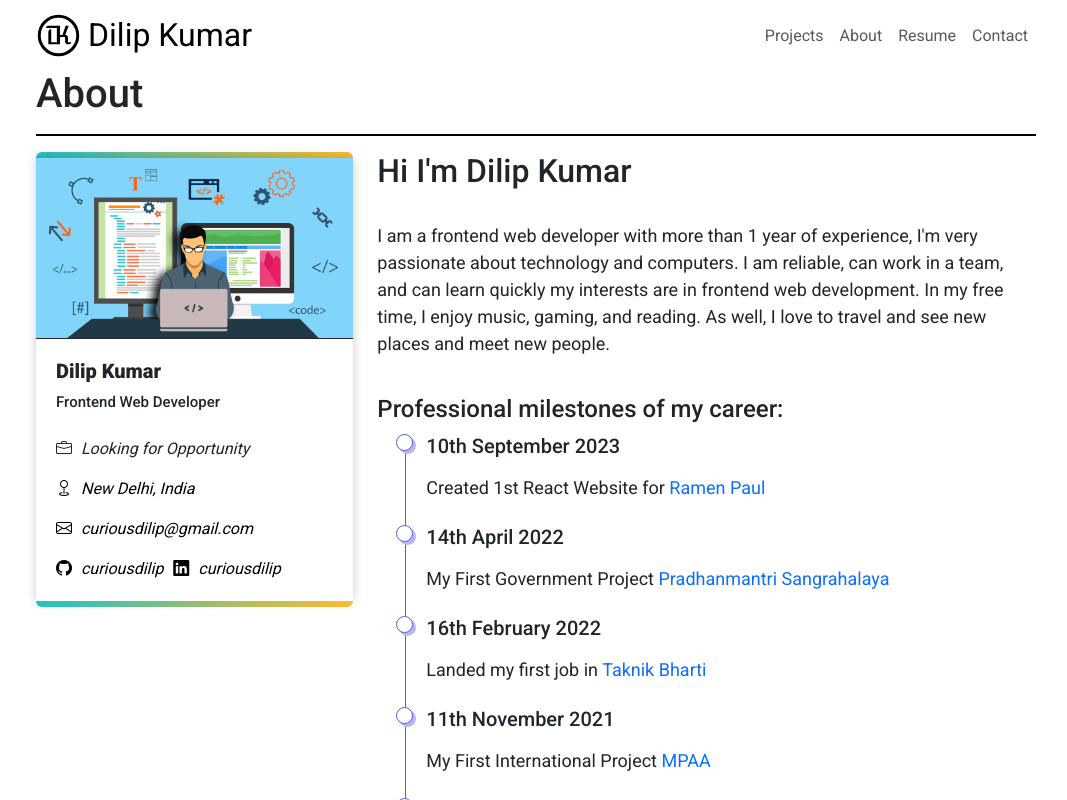
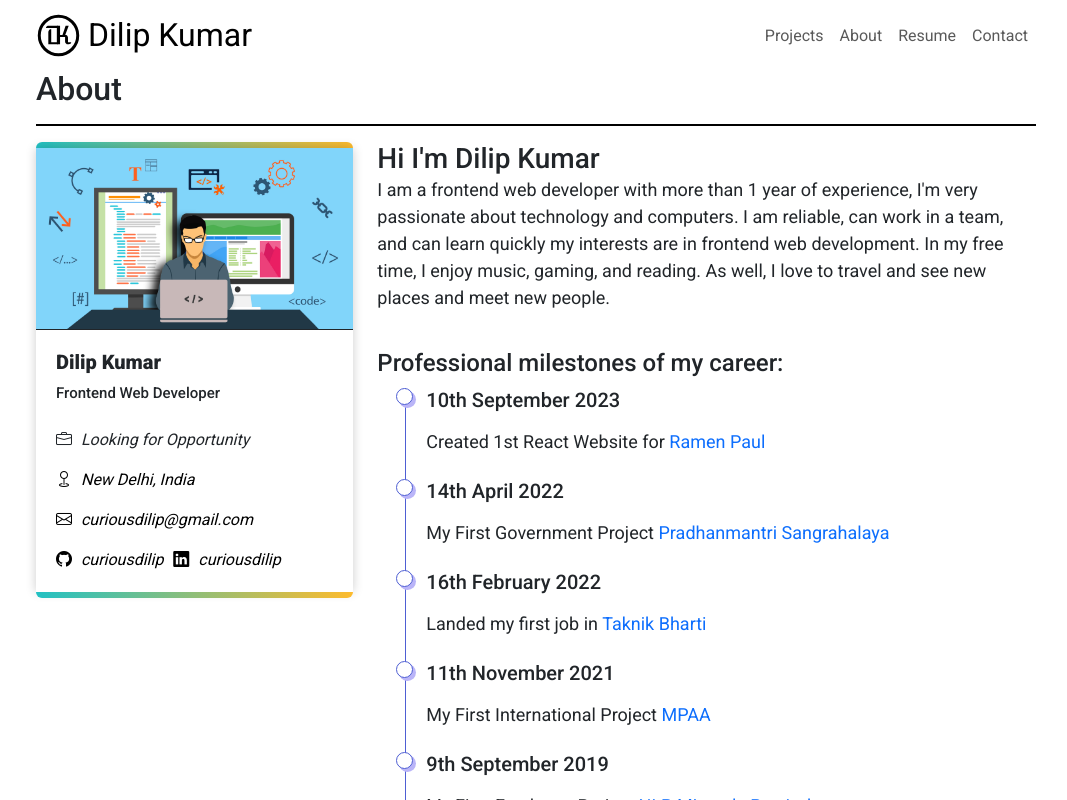
Before and after one commit to curiousdilip/website2023, a Next.js app: page /about in a window 1280 px wide. Shown: the top 800 px of the page, without its empty margins (104-1171 px from the left). Built offline with nearby package versions, Linux system fonts and the light colour scheme.

Commit message:
heading and canonical links fixed

```diff
--- a/app/about/page.jsx
+++ b/app/about/page.jsx
@@ -1,21 +1,24 @@
-import React from 'react'
-import ProfileCard from '../components/ProfileCard'
-import "./about.css"
-import TimeLine from '../components/TimeLine'
+import React from "react";
+import ProfileCard from "../components/ProfileCard";
+import "./about.css";
+import TimeLine from "../components/TimeLine";
+import { Helmet } from "react-helmet";
 export const metadata = {
   title: "About",
 };
 const page = () => {
   return (
     <>
+      <Helmet>
+        <title>About | Dilip Kumar</title>
+        <link rel="canonical" href="https://www.dilipmaurya.in/about" />
+      </Helmet>
       <section id="about">
         <div className="container">
           <div className="row">
             <div className="col-md-12">
               <div className="heading">
-                                <h1>
-                                    About
-                                </h1>
+                <h2>About</h2>
 
                 <hr />
               </div>
@@ -27,26 +30,30 @@
             </div>
             <div className="col-md-8">
               <div className="about-section">
-                                <h2>Hi  I'm Dilip Kumar
-                                </h2>
-                                <p>I am a frontend web developer with more than 1 year of experience, I'm very passionate about technology and computers. I am reliable, can work in a team, and can learn quickly my interests are in frontend web development. In my free time, I enjoy music, gaming, and reading. As well, I love to travel and see new places and meet new people.
-
+                <h3>Hi I'm Dilip Kumar</h3>
+                <p>
+                  I am a frontend web developer with more than 1 year of
+                  experience, I'm very passionate about technology and
+                  computers. I am reliable, can work in a team, and can learn
+                  quickly my interests are in frontend web development. In my
+                  free time, I enjoy music, gaming, and reading. As well, I love
+                  to travel and see new places and meet new people.
                 </p>
-                                <h4>Professional milestones of my career:
-                                </h4>
+                <h4>Professional milestones of my career:</h4>
                 <TimeLine />
-                                <p className='reach-me'>You can always reach out to me to have a coffee together and discuss Code, Community or Collaboration. Ping me on Telegram, or reach out to me at curiousdilip@gmail.com.
-
+                <p className="reach-me">
+                  You can always reach out to me to have a coffee together and
+                  discuss Code, Community or Collaboration. Ping me on Telegram,
+                  or reach out to me at curiousdilip@gmail.com.
                 </p>
-                                <p>See more about my working experiences at my resume page.
-
-                                </p>
+                <p>See more about my working experiences at my resume page.</p>
               </div>
-                        </div>                    </div>
+            </div>{" "}
+          </div>
         </div>
       </section>
     </>
-    )
-}
+  );
+};
 
-export default page
+export default page;
--- a/app/contact/page.jsx
+++ b/app/contact/page.jsx
@@ -15,7 +15,7 @@
         {
           method: "POST",
           body: new FormData(event.target),
-                }
+        },
       );
 
       if (response.ok) {
@@ -41,13 +41,14 @@
     <>
       <Helmet>
         <title>Contact | Dilip Kumar</title>
+        <link rel="canonical" href="https://www.dilipmaurya.in/contact" />
       </Helmet>
       <section id="contact">
         <div className="container">
           <div className="row">
             <div className="col-md-12">
               <div className="heading">
-                                <h1>Contact</h1>
+                <h2>Contact</h2>
                 <hr />
               </div>
             </div>
```
Lines whose indentation alone changed are shown as unchanged.
